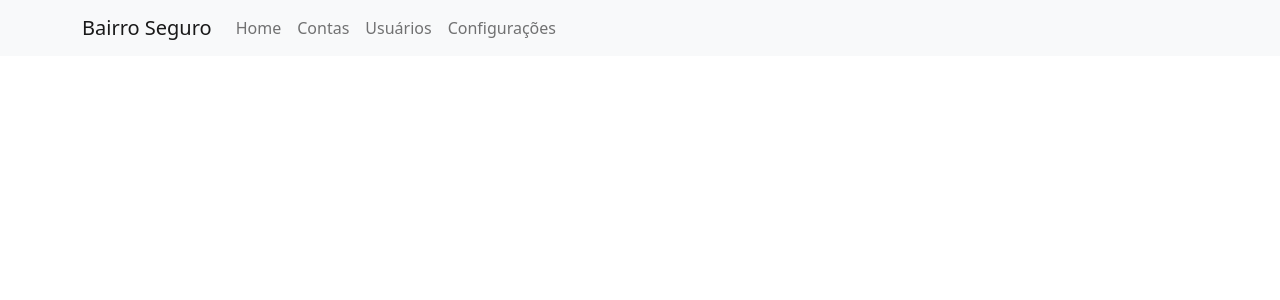
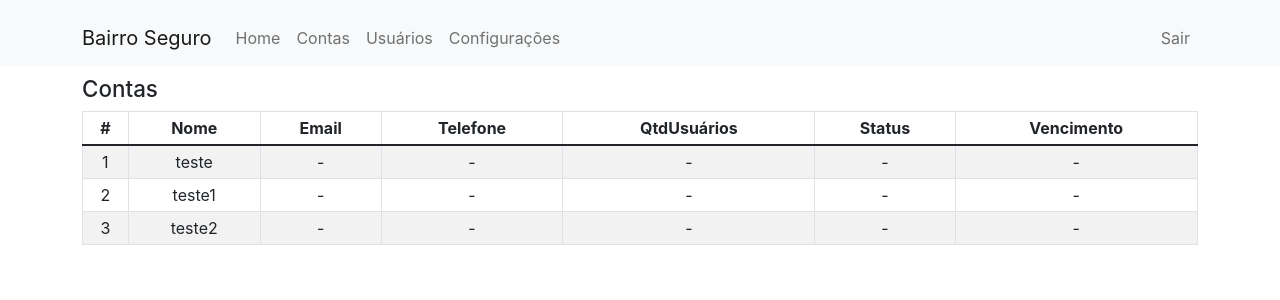
Before and after one commit to KeithEberhardtSarate/BairroSeguro_Web, a React (Create React App) app: page /contas in a window 1280 px wide. Shown: the top 300 px of the page. Built offline with nearby package versions, Linux system fonts and the light colour scheme.

Commit message:
Add List

```diff
--- a/src/App.css
+++ b/src/App.css
@@ -28,6 +28,15 @@
   color: #61dafb;
 }
 
+h1{
+  font-size: 1.4em;
+  float: left;
+}
+
+.container{
+  margin-top: 10px;
+}
+
 @keyframes App-logo-spin {
   from {
     transform: rotate(0deg);
--- a/src/App.js
+++ b/src/App.js
@@ -2,7 +2,9 @@ import React, { Component }  from 'react';
 import './App.css';
 import {useSelector} from 'react-redux'
 import { BrowserRouter as Router, Route, Switch} from 'react-router-dom'
-import NavBar from './components/navbar';
+import NavBar from './components/navbar/navbar';
+import Contas from './pages/Contas';
+import Home from './pages/Home';
 
 function App() {
   const contaList = useSelector((state) => state.contas.value)
@@ -14,10 +16,10 @@ function App() {
         <div className='content'>
           <Switch>
             <Route exact path="/">
-              <div>Home</div>
+              <Home />
             </Route>
-            <Route exact path="/teste">
-              <div>Teste</div>
+            <Route path="/contas">
+              <Contas />
             </Route>
           </Switch>
         </div>
--- /dev/null
+++ b/src/components/navbar/NavBar.css
@@ -0,0 +1,3 @@
+.right-nav {
+    float: right;
+}
--- a/src/components/navbar.js
+++ b/src/components/navbar/navbar.js
@@ -1,9 +1,11 @@
 import React from 'react';
+import { Link } from 'react-router-dom';
+
+import './NavBar.css';
 
 import Navbar from 'react-bootstrap/Navbar';
 import Nav from 'react-bootstrap/Nav';
 import Container from 'react-bootstrap/Container';
-import NavDropdown from 'react-bootstrap/NavDropdown';
 
 const NavBar = () => {
     return (
@@ -14,9 +16,12 @@ const NavBar = () => {
             <Navbar.Collapse id="basic-navbar-nav">
             <Nav className="me-auto">
                 <Nav.Link href="/">Home</Nav.Link>
-                <Nav.Link href="#link">Contas</Nav.Link>
+                <Nav.Link href="/contas">Contas</Nav.Link>
                 <Nav.Link href="#link">Usuários</Nav.Link>
                 <Nav.Link href="#link">Configurações</Nav.Link>
+            </Nav>
+            <Nav className="right-nav">
+                <Nav.Link href="#link">Sair</Nav.Link>
             </Nav>
             </Navbar.Collapse>
         </Container>
--- a/src/features/Contas.js
+++ b/src/features/Contas.js
@@ -3,8 +3,16 @@ import {createSlice} from '@reduxjs/toolkit'
 export const contaSlice = createSlice({
     name: "contas",
     initialState: {value: [{
-        id: '',
+        id: '1',
         nome: 'teste'
+    },
+    {
+        id: '2',
+        nome: 'teste1'
+    },
+    {
+        id: '3',
+        nome: 'teste2'
     }]},
     reducers: {
         addUser: (state, action) => {
--- a/src/index.js
+++ b/src/index.js
@@ -1,7 +1,5 @@
 import React from 'react';
 import ReactDOM from 'react-dom/client';
-import './index.css';
-import App from './App';
 import reportWebVitals from './reportWebVitals';
 import { configureStore } from '@reduxjs/toolkit'
 import { Provider } from 'react-redux'
@@ -10,6 +8,8 @@ import usersReducer from './features/Users'
 import contasReducer from './features/Contas'
 
 import 'bootstrap/dist/css/bootstrap.min.css';
+import './index.css';
+import App from './App';
 
 const store = configureStore({
   reducer: {
--- /dev/null
+++ b/src/pages/Contas.js
@@ -0,0 +1,44 @@
+import React from 'react';
+
+import {useSelector} from 'react-redux'
+
+import Table from 'react-bootstrap/Table';
+import Container from 'react-bootstrap/Container';
+
+const Contas = () => {
+    const contaList = useSelector((state) => state.contas.value);
+
+    return (
+        <Container>
+            <h1>Contas</h1>
+            <Table striped bordered hover size="sm">
+                <thead>
+                    <tr>
+                      <th>#</th>
+                      <th>Nome</th>
+                      <th>Email</th>
+                      <th>Telefone</th>
+                      <th>QtdUsuários</th>
+                      <th>Status</th>
+                      <th>Vencimento</th>
+                    </tr>
+                </thead>
+                <tbody>
+                    {contaList.map(conta => {
+                      return <tr>
+                              <td>{conta.id}</td>
+                              <td>{conta.nome}</td>
+                              <td>-</td>
+                              <td>-</td>
+                              <td>-</td>
+                              <td>-</td>
+                              <td>-</td>
+                            </tr>
+                    })}
+                </tbody>
+            </Table>
+        </Container>
+    );
+}
+
+export default Contas;
--- /dev/null
+++ b/src/pages/Home.js
@@ -0,0 +1,14 @@
+import React from 'react';
+
+import Container from 'react-bootstrap/Container';
+
+const Home = () => {
+
+    return (
+        <Container>
+            <div>Home</div>
+        </Container>
+    );
+}
+
+export default Home;
```
